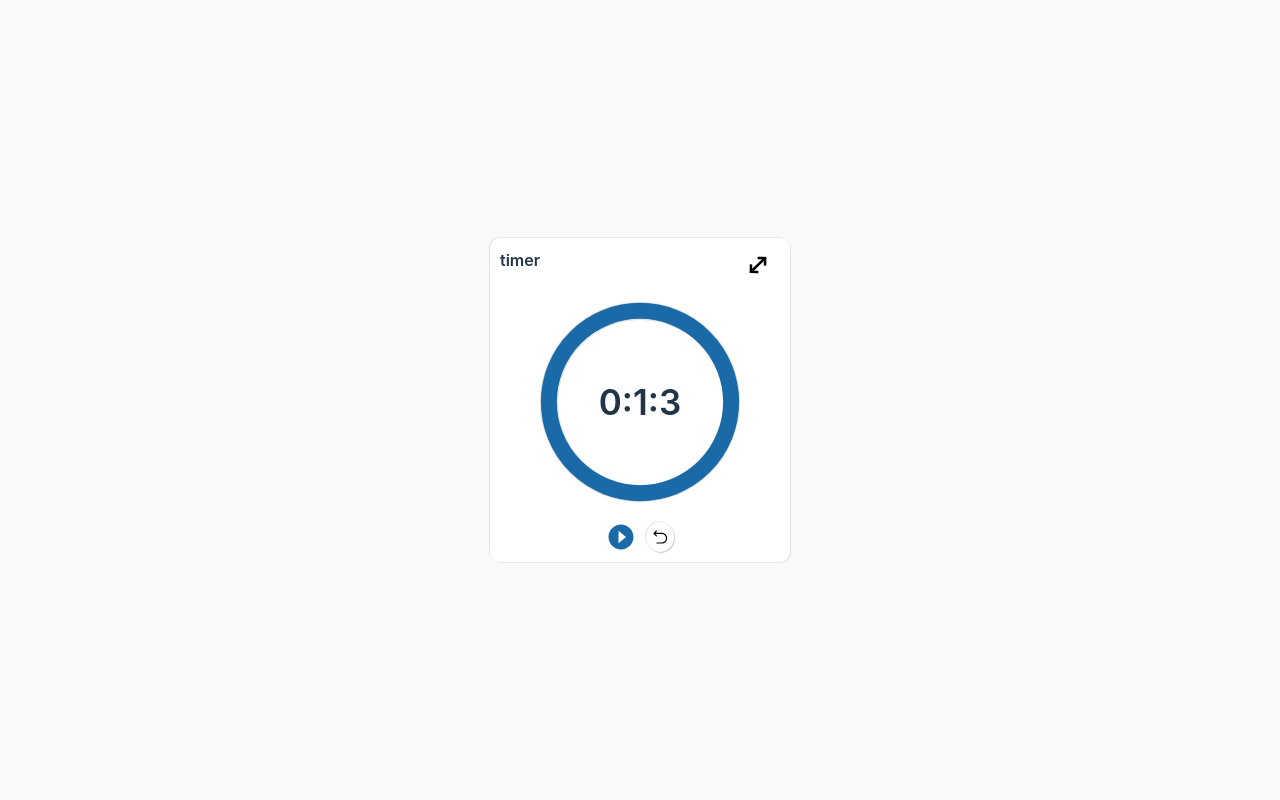
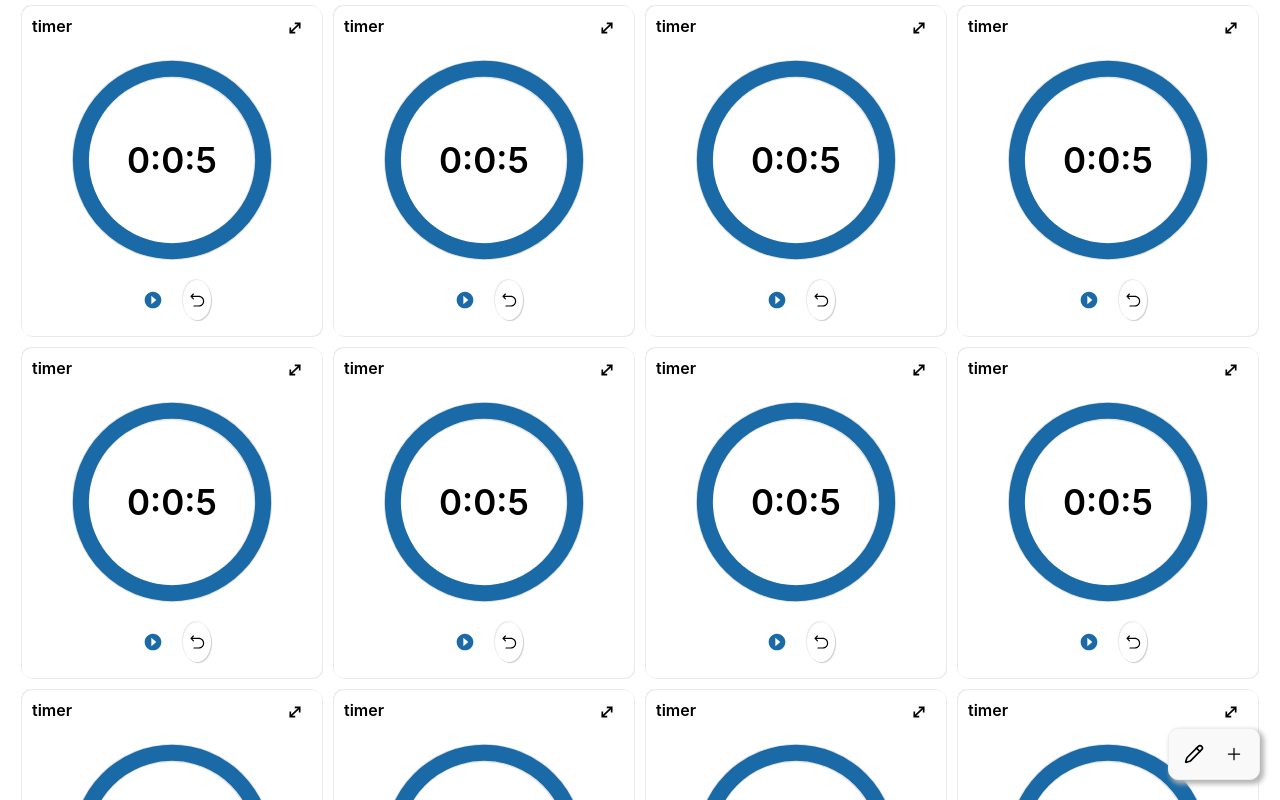
Before and after one commit to Mohanadfarid/TimeManager, a React (Vite) app: page / in a window 1280 px wide. Shown: the top 800 px of the page. Built offline with nearby package versions, Linux system fonts and the light colour scheme.

Commit message:
created a page for timers and deleted some defult styles

```diff
--- a/src/App.scss
+++ /dev/null
@@ -1,46 +0,0 @@
-@import "./styles/variables.scss";
-body {
-  background-color: $light-grey;
-}
-#root {
-  max-width: 1280px;
-  margin: 0 auto;
-  padding: 2rem;
-  text-align: center;
-}
-
-.logo {
-  height: 6em;
-  padding: 1.5em;
-  will-change: filter;
-  transition: filter 300ms;
-}
-.logo:hover {
-  filter: drop-shadow(0 0 2em #646cffaa);
-}
-.logo.react:hover {
-  filter: drop-shadow(0 0 2em #61dafbaa);
-}
-
-@keyframes logo-spin {
-  from {
-    transform: rotate(0deg);
-  }
-  to {
-    transform: rotate(360deg);
-  }
-}
-
-@media (prefers-reduced-motion: no-preference) {
-  a:nth-of-type(2) .logo {
-    animation: logo-spin infinite 20s linear;
-  }
-}
-
-.card {
-  padding: 2em;
-}
-
-.read-the-docs {
-  color: #888;
-}
--- a/src/App.tsx
+++ b/src/App.tsx
@@ -1,10 +1,11 @@
-import "./App.scss";
-import Timer from "./components/timer/Timer";
+import TimersPage from "./pages/timersPage/TimersPage";
 
 function App() {
-  return <>
-  <Timer name="timer" hours={0} minutes={1} seconds={3}  />
-  </>;
+  return (
+    <>
+      <TimersPage />
+    </>
+  );
 }
 
 export default App;
--- a/src/components/timer/timer.scss
+++ b/src/components/timer/timer.scss
@@ -7,9 +7,9 @@
   padding: 10px;
   margin: 6px;
 
-  //   remove later
-  width: 300px;
-  //reomve the above
+  width: 100%;
+  max-width: 300px;
+  height: 330px;
 
   box-shadow: 1px 1px rgba(211, 211, 211, 0.5),
     -1px -1px rgba(211, 211, 211, 0.5);
--- a/src/index.scss
+++ b/src/index.scss
@@ -6,69 +6,5 @@
 }
 :root {
   font-family: Inter, system-ui, Avenir, Helvetica, Arial, sans-serif;
-  line-height: 1.5;
-  font-weight: 400;
 
-  color-scheme: light dark;
-  color: rgba(255, 255, 255, 0.87);
-  background-color: #242424;
-
-  font-synthesis: none;
-  text-rendering: optimizeLegibility;
-  -webkit-font-smoothing: antialiased;
-  -moz-osx-font-smoothing: grayscale;
 }
-
-a {
-  font-weight: 500;
-  color: #646cff;
-  text-decoration: inherit;
-}
-a:hover {
-  color: #535bf2;
-}
-
-body {
-  margin: 0;
-  display: flex;
-  place-items: center;
-  min-width: 320px;
-  min-height: 100vh;
-}
-
-h1 {
-  font-size: 3.2em;
-  line-height: 1.1;
-}
-
-button {
-  border-radius: 8px;
-  border: 1px solid transparent;
-  padding: 0.6em 1.2em;
-  font-size: 1em;
-  font-weight: 500;
-  font-family: inherit;
-  background-color: #1a1a1a;
-  cursor: pointer;
-  transition: border-color 0.25s;
-}
-button:hover {
-  border-color: #646cff;
-}
-button:focus,
-button:focus-visible {
-  outline: 4px auto -webkit-focus-ring-color;
-}
-
-@media (prefers-color-scheme: light) {
-  :root {
-    color: #213547;
-    background-color: #ffffff;
-  }
-  a:hover {
-    color: #747bff;
-  }
-  button {
-    background-color: #f9f9f9;
-  }
-}
--- /dev/null
+++ b/src/pages/timersPage/TimersPage.scss
@@ -0,0 +1,34 @@
+@import "../../styles/variables.scss";
+.timers-page {
+  .timers-container {
+    width: 98vw;
+    min-height: 90vh;
+    margin: auto;
+    display: flex;
+    justify-content: center;
+    flex-wrap: wrap;
+  }
+  .controlles {
+    background-color: $light-grey;
+    display: flex;
+    width: fit-content;
+    border-radius: 10px;
+    position: fixed;
+    padding: 5px;
+    z-index: 10;
+    bottom: 20px;
+    right: 20px;
+    border: 0.1px solid $dark-grey;
+    box-shadow: 3px 3px 5px 1px rgb(182, 181, 181) ;
+  }
+
+  i {
+    padding: 0 10px;
+    font-size: 20px;
+    border-radius: 5px;
+    padding: 10px;
+    &:hover{
+      background-color: $dark-grey;
+    }
+  }
+}
--- /dev/null
+++ b/src/pages/timersPage/TimersPage.tsx
@@ -0,0 +1,42 @@
+import { FunctionComponent } from "react";
+import Timer from "../../components/timer/Timer";
+import "./TimersPage.scss";
+import { LuPencil } from "react-icons/lu";
+import { IoAdd } from "react-icons/io5";
+interface TimersPageProps {}
+
+const TimersPage: FunctionComponent<TimersPageProps> = () => {
+  return (
+    <div className="timers-page">
+      <div className="timers-container">
+        <Timer name="timer" hours={0} minutes={0} seconds={5} />
+        <Timer name="timer" hours={0} minutes={0} seconds={5} />
+        <Timer name="timer" hours={0} minutes={0} seconds={5} />
+        <Timer name="timer" hours={0} minutes={0} seconds={5} />
+        <Timer name="timer" hours={0} minutes={0} seconds={5} />
+        <Timer name="timer" hours={0} minutes={0} seconds={5} />
+        <Timer name="timer" hours={0} minutes={0} seconds={5} />
+        <Timer name="timer" hours={0} minutes={0} seconds={5} />
+        <Timer name="timer" hours={0} minutes={0} seconds={5} />
+        <Timer name="timer" hours={0} minutes={0} seconds={5} />
+        <Timer name="timer" hours={0} minutes={0} seconds={5} />
+        <Timer name="timer" hours={0} minutes={0} seconds={5} />
+        <Timer name="timer" hours={0} minutes={0} seconds={5} />
+        <Timer name="timer" hours={0} minutes={0} seconds={5} />
+        <Timer name="timer" hours={0} minutes={0} seconds={5} />
+      </div>
+
+      <div className="controlles">
+        <i>
+          <LuPencil />
+        </i>
+        <i>
+          <IoAdd />
+        </i>
+      </div>
+
+    </div>
+  );
+};
+
+export default TimersPage;
```
